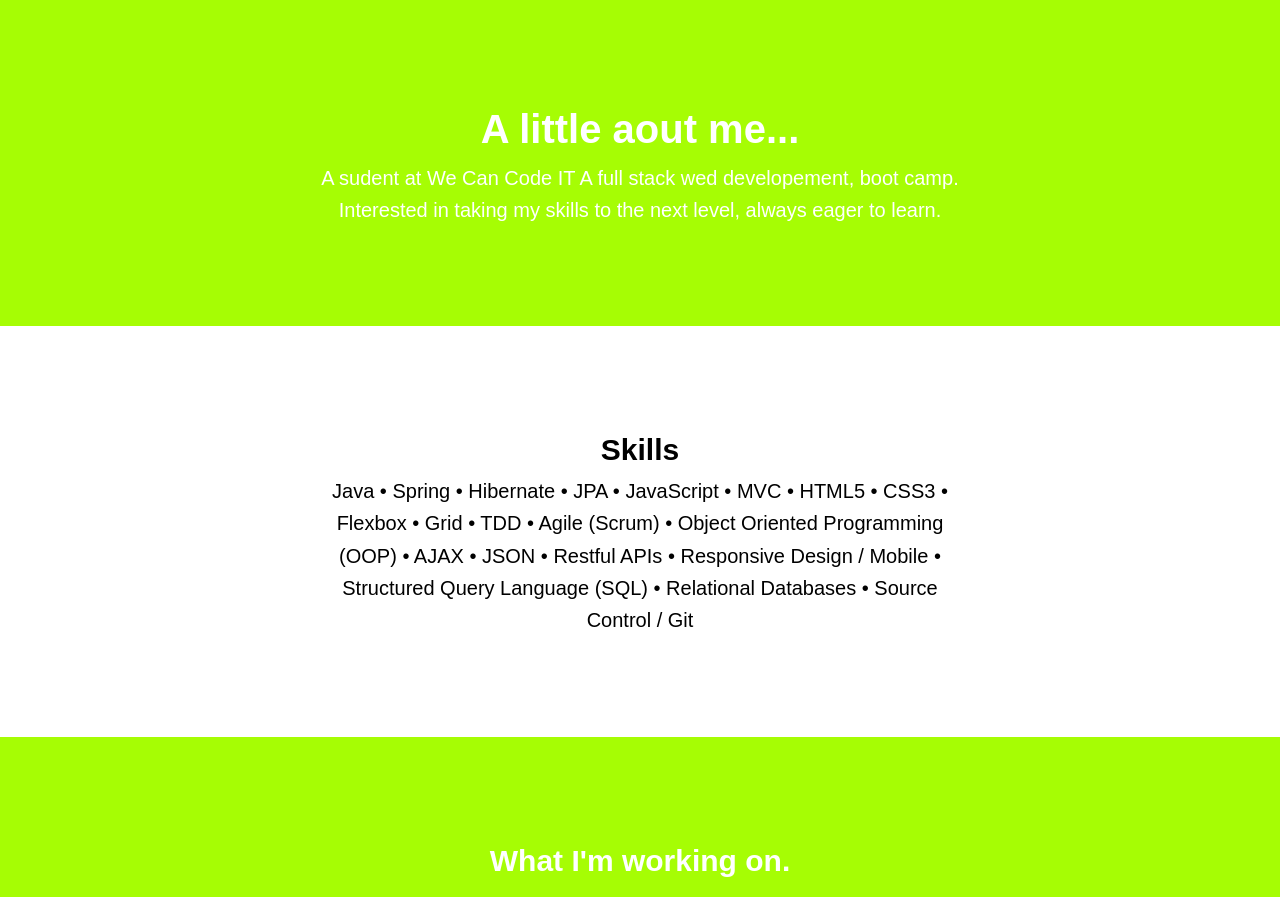
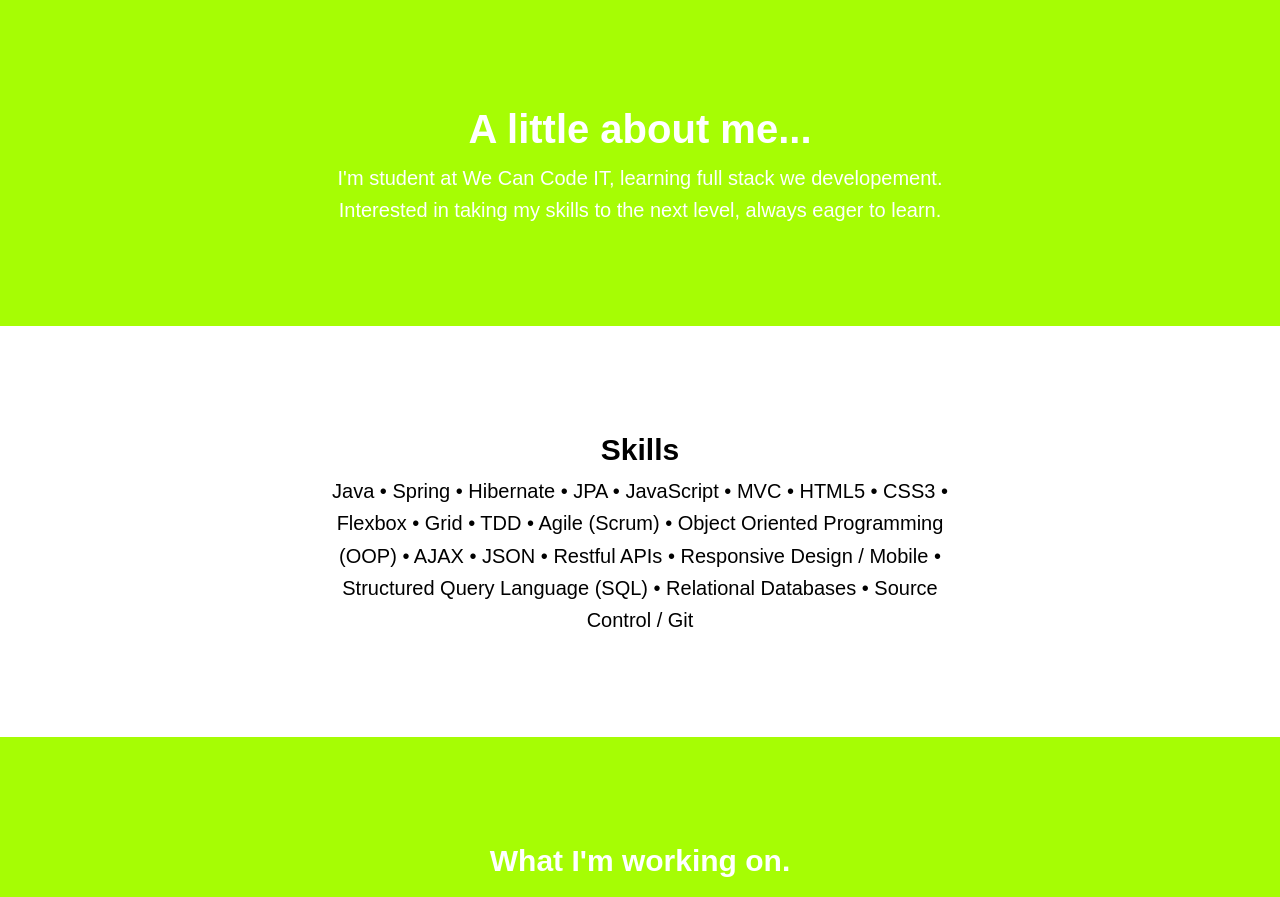
Before and after one commit to Parker-Bartlett/Parker-Bartlett.github.io, a plain HTML site: page index.html in a window 1280 px wide. Shown: the part 930-1827 px from the top of the page. Drawn offline with Linux system fonts and the light colour scheme.

Commit message:
grammar fixes

```diff
--- a/index.html
+++ b/index.html
@@ -33,8 +33,8 @@
     </div>
     <section class="aboutMe" id="aboutMe">
         <div class="aboutMeContent">
-            <h2>A little aout me...</h2>
-            <p>A sudent at We Can Code IT A full stack wed developement, boot camp. Interested in taking my skills
+            <h2>A little about me...</h2>
+            <p>I'm student at We Can Code IT, learning full stack we developement. Interested in taking my skills
                 to the next level, always eager to learn.</p>
         </div>
     </section>
```
